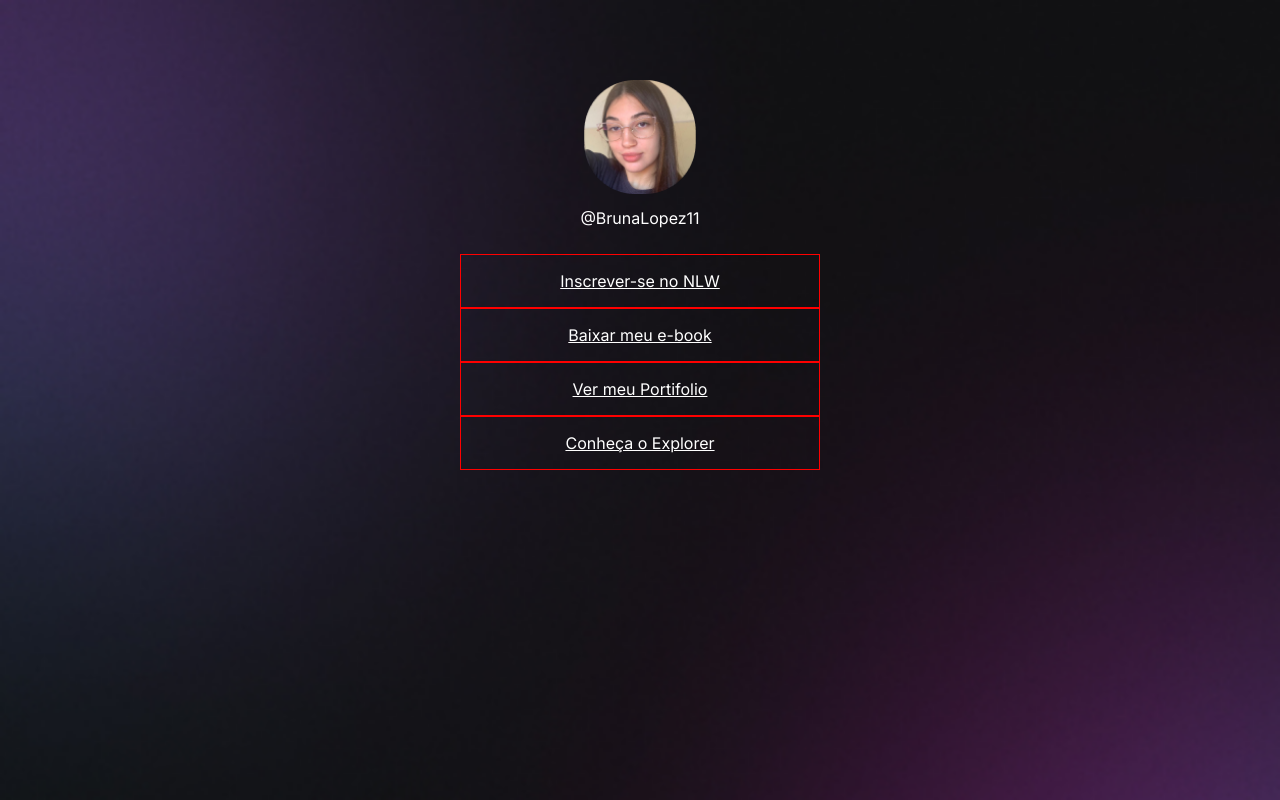
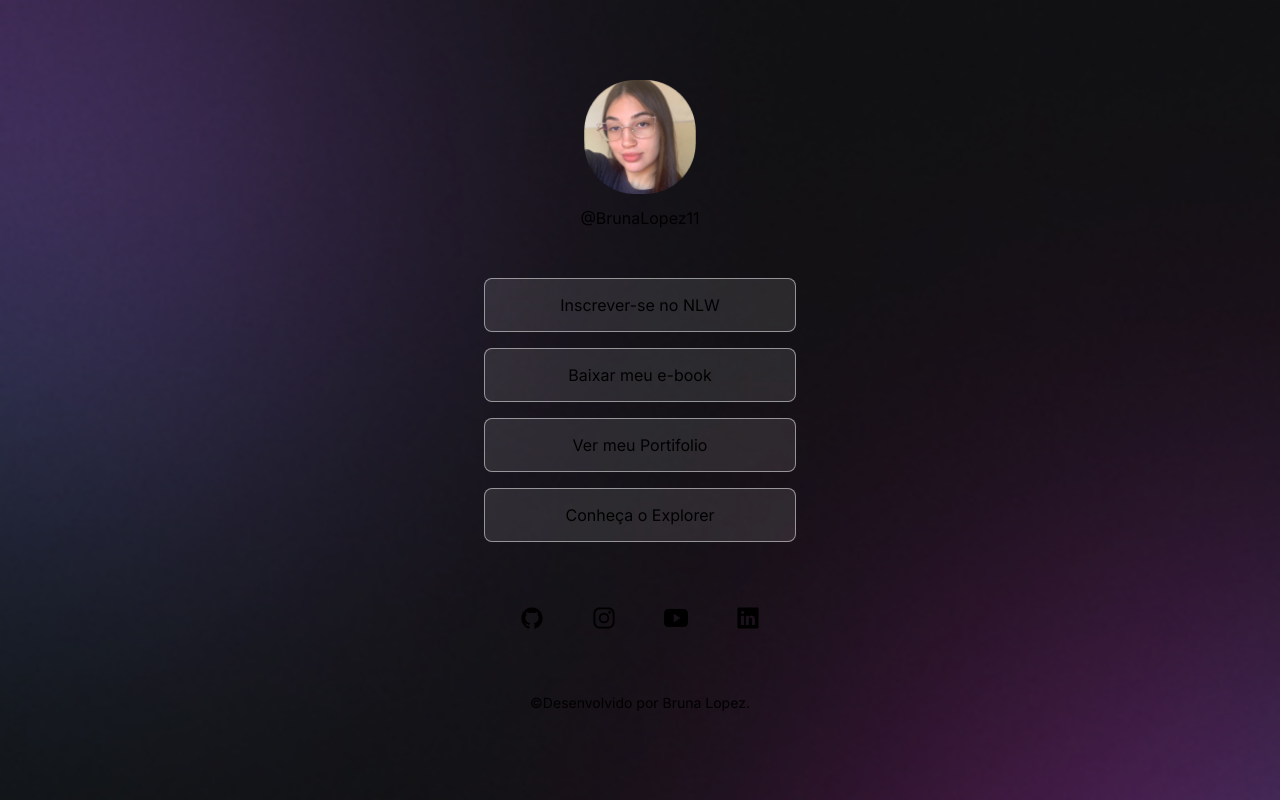
Before and after one commit to brunalopez11/projetoRocket, a plain HTML site: page index.html in a window 1280 px wide. Drawn offline with nearby package versions, Linux system fonts and the light colour scheme.

Commit message:
iniciando o ligth mode

```diff
--- a/index.html
+++ b/index.html
@@ -1,5 +1,5 @@
 <!DOCTYPE html>
-<html lang="pt-br">
+<html lang="pt-br" class="ligth">
 <head>
   <link rel="preconnect" href="https://fonts.googleapis.com">
 <link rel="preconnect" href="https://fonts.gstatic.com" crossorigin>
@@ -36,6 +36,32 @@
         <a href="http://127.0.0.1:5500/index.html" target="_blank">Conheça o Explorer</a>
       </li>
     </ul>
+    <div id="social-links">
+      <a href="https://github.com/brunalopez11/projetoRocket" target="_blank">
+        <ion-icon name="logo-github"></ion-icon>
+      </a>
+
+      <a href="https://www.instagram.com/brunalopez1111/" target="_blank">
+        <ion-icon name="logo-instagram"></ion-icon>
+      </a>
+
+      <a href="https://www.youtube.com/@rocketseat">
+        <ion-icon name="logo-youtube"></ion-icon>
+      </a>
+
+      <a href="https://www.linkedin.com/in/bruna-lopez/" target="_blank">
+        <ion-icon name="logo-linkedin"></ion-icon>
+      </a>
+
+    </div>
+
+    <footer>
+      ©Desenvolvido por Bruna Lopez.
+    </footer>
+
   </div>
+
+  <script type="module" src="https://unpkg.com/ionicons@7.1.0/dist/ionicons/ionicons.esm.js"></script>
+<script nomodule src="https://unpkg.com/ionicons@7.1.0/dist/ionicons/ionicons.js"></script>
 </body>
 </html>
--- a/style.css
+++ b/style.css
@@ -2,6 +2,16 @@
   margin: 0;
   padding: 0;
   box-sizing: border-box;
+}
+
+:root {
+  --text-color: white;
+  --bg-url: url(assets/assets/bg-mobile.jpg);
+}
+
+.ligth {
+  --text-color: black;
+  -bg-url: url(assets/assets/bg-mobile-light.jpg);
 }
 
 body {
@@ -14,17 +24,18 @@ body {
 
  /* background: color image repeat position/size*/
 
- background: url(assets/assets/bg-mobile.jpg) no-repeat top center/cover;
+ background: var(--bg-url) no-repeat top center/cover;
 }
 
 body * {
   font-family: "Inter", serif;
-  color: #ffffff;
+  color: var(--text-color);
 }
 
 #container {
   width: 360px;
   margin: 56px auto 0px auto;
+  padding: 0 24px;
 }
 
 #profile {
@@ -47,15 +58,67 @@ body * {
 ul {
 list-style: none;
 
+display: flex;
+flex-direction: column;
+gap: 16px;
+
+padding: 24px 0;
 }
 
 ul li a{
-  border: 1px solid red;
-
   display: flex;
   justify-content: center;
 
   align-items: center;
 
   padding: 16px 24px;
+
+  background: rgba(255, 255, 255, 0.1);
+  border: 1px solid rgba(255, 255, 255, 0.5);
+  border-radius: 8px;
+
+  -webkit-backdrop-filter: blur(4px);
+
+  text-decoration: none;
+  font-weight: 500;
+
+  transition: background 0.2s;
 }
+
+/* pseudo-selector */
+ul li a:hover {
+  background: rgba(255, 255, 255, 0.05);
+  border: 1.5px solid var(--text-color);
+}
+
+/*social links*/
+#social-links {
+display: flex;
+justify-content: center;
+gap: 16px;
+
+padding: 24px 0;
+
+font-size: 24px;
+}
+
+#social-links a {
+  display: flex;
+  align-items: center;
+  justify-content: center;
+  padding: 16px;
+
+  transition: background 0.2s;
+  border-radius: 50%;
+}
+
+#social-links a:hover {
+  background: rgba(255, 255, 255, 0.2);
+  padding: 16px;
+}
+
+footer {
+  padding: 24px 0;
+  text-align: center;
+  font-size: 14px;
+}
```
